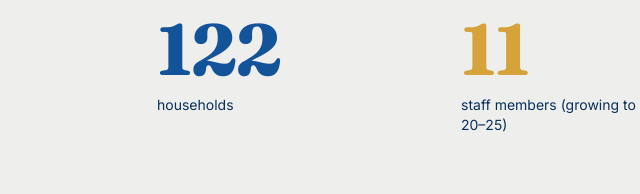
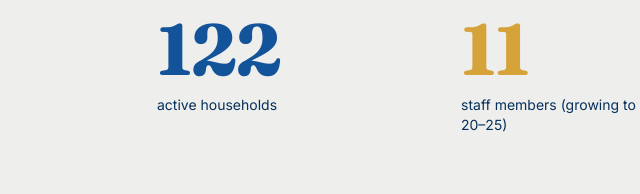
Before and after one commit to gtsantos4/cop-website, an Eleventy site: page docs/index.html in a window 1280 px wide. Shown: the part 3633-3827 px from the top of the page, 499-1139 px from the left. Built offline with nearby package versions, Linux system fonts and the light colour scheme; Eleventy itself is replaced by a stand-in of ours; files that its build step writes are made by us from their sources; a script that the page names is missing; what node-html-parser would draw is missing.

Commit message:
inline-edit: docs/index.html · f-34

```diff
--- a/docs/index.html
+++ b/docs/index.html
@@ -486,7 +486,7 @@
       <div class="num-cell blue">
         <div class="icon"><svg width="24" height="24" viewBox="0 0 24 24" fill="none" stroke="currentColor" stroke-width="1.7"><circle cx="12" cy="12" r="9"></circle><path d="M12 7v5l3 2"></path></svg></div>
         <div class="v" data-field="f-33">122</div>
-        <div class="l" data-field="f-34">households</div>
+        <div class="l" data-field="f-34">active households</div>
       </div>
       <div class="num-cell gold">
         <div class="icon"><svg width="24" height="24" viewBox="0 0 24 24" fill="none" stroke="currentColor" stroke-width="1.7"><circle cx="12" cy="12" r="9"></circle><path d="M12 7v5l3 2"></path></svg></div>
```
